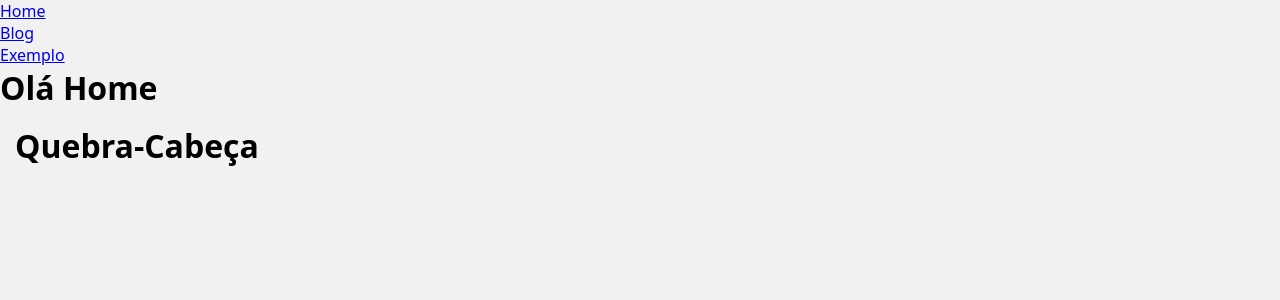
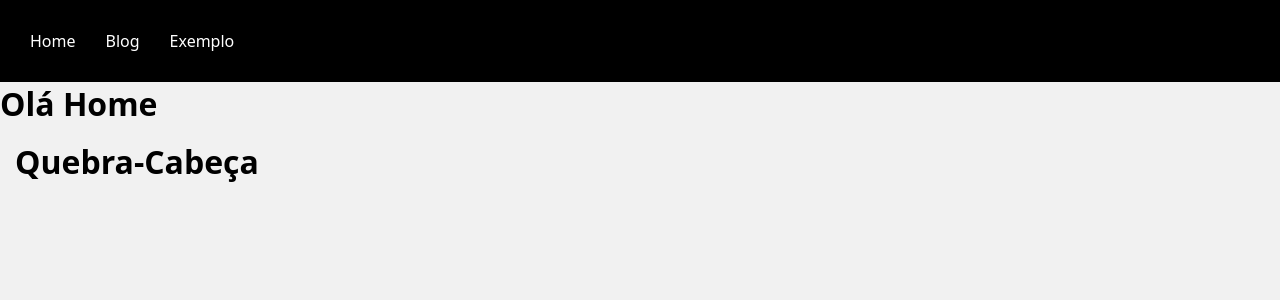
Before and after one commit to brbzalck/Django, a Django app: page / in a window 1280 px wide. Shown: the top 300 px of the page. Run offline with Django 5.2, Linux system fonts and the light colour scheme.

Commit message:
Estilizando o CSS da nav de menu

```diff
--- a/base/global/partials/menu.html
+++ b/base/global/partials/menu.html
@@ -1,5 +1,5 @@
-<nav>
- <ul>
+<nav class="menu">
+ <ul class="menu__links">
     <li>
         <a href="{% url 'home:home' %}">Home</a>
     </li>
--- a/base/static/global/css/style.css
+++ b/base/static/global/css/style.css
@@ -30,6 +30,32 @@ body {
   box-shadow: 5px 2px 5px rgba(0, 0, 0, 20%);
 }
 
+a {
+  color: rgb(60, 60, 231);
+  text-decoration: None;
+}
+
+a:hover {
+  text-decoration: underline;
+}
+
+.menu {
+  background: #000;
+  padding: 1.5rem;
+
+}
+
+.menu__links a {
+  display: block;
+  color: #fff;
+  padding: 1.5rem;
+}
+
+.menu__links {
+  list-style: None;
+  display: flex;
+}
+
 @media (min-width: 600px) {
   .content:not(:has(.single-post)) {
     grid-template-columns: repeat(auto-fill, minmax(32rem, 1fr));
```
